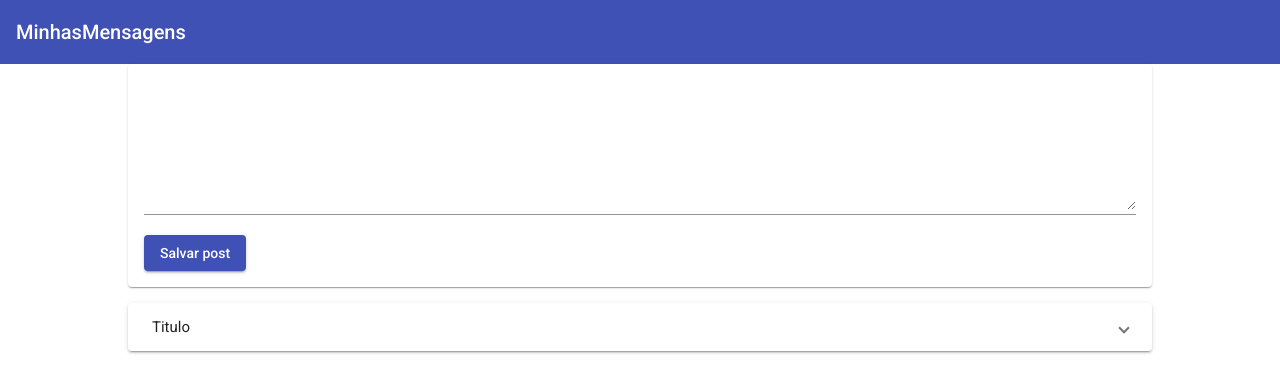
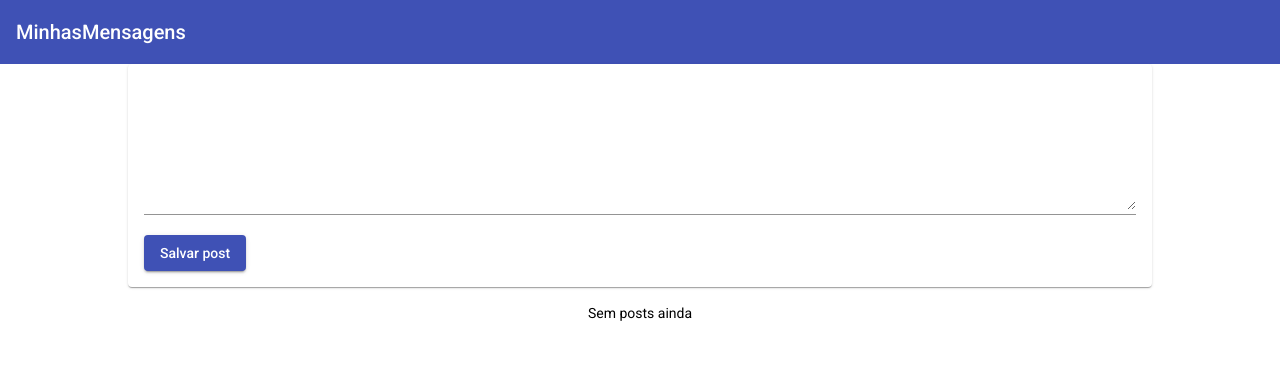
Before and after one commit to eduardoramos1/mean-stack, an Angular app: page / in a window 1280 px wide. Shown: the top 392 px of the page. Built offline with nearby package versions, Linux system fonts and the light colour scheme.

Commit message:
*ngIf e *ngFor

```diff
--- a/src/app/posts/post-list/post-list.component.css
+++ b/src/app/posts/post-list/post-list.component.css
@@ -4,3 +4,7 @@
   display: block;
   margin-top: 1rem;
 }
+
+.info-text {
+  text-align: center;
+}
--- a/src/app/posts/post-list/post-list.component.html
+++ b/src/app/posts/post-list/post-list.component.html
@@ -1,6 +1,8 @@
-<mat-accordion>
-  <mat-expansion-panel>
-    <mat-expansion-panel-header>Titulo </mat-expansion-panel-header>
-    <p>a aaaaa</p>
+<mat-accordion multi="true" *ngIf="posts.length">
+  <mat-expansion-panel *ngFor="let post of posts">
+    <mat-expansion-panel-header> {{ post.title }} </mat-expansion-panel-header>
+    <p>{{ post.content }}</p>
   </mat-expansion-panel>
 </mat-accordion>
+
+<p class="info-text mat-body-1" *ngIf="!posts.length">Sem posts ainda</p>
--- a/src/app/posts/post-list/post-list.component.ts
+++ b/src/app/posts/post-list/post-list.component.ts
@@ -6,9 +6,5 @@
   styleUrls: ['./post-list.component.css'],
 })
 export class PostListComponent {
-  posts = [
-    { title: 'primeiro post', content: 'Primeiro post' },
-    { title: 'segundo post', content: 'segundo post' },
-    { title: 'terceiro post', content: 'terceiro post' },
-  ];
+  posts = [];
 }
```
